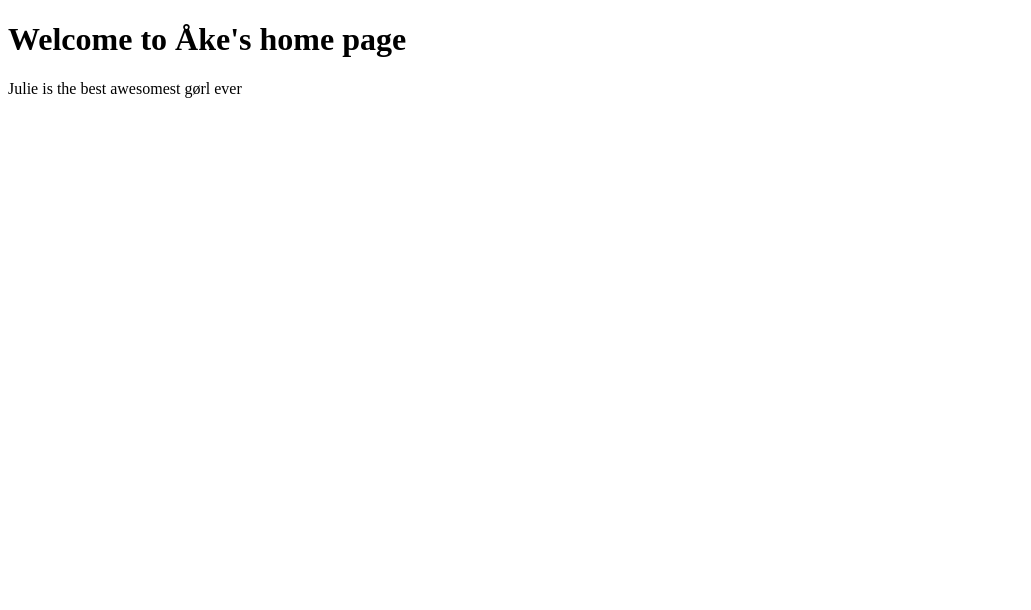
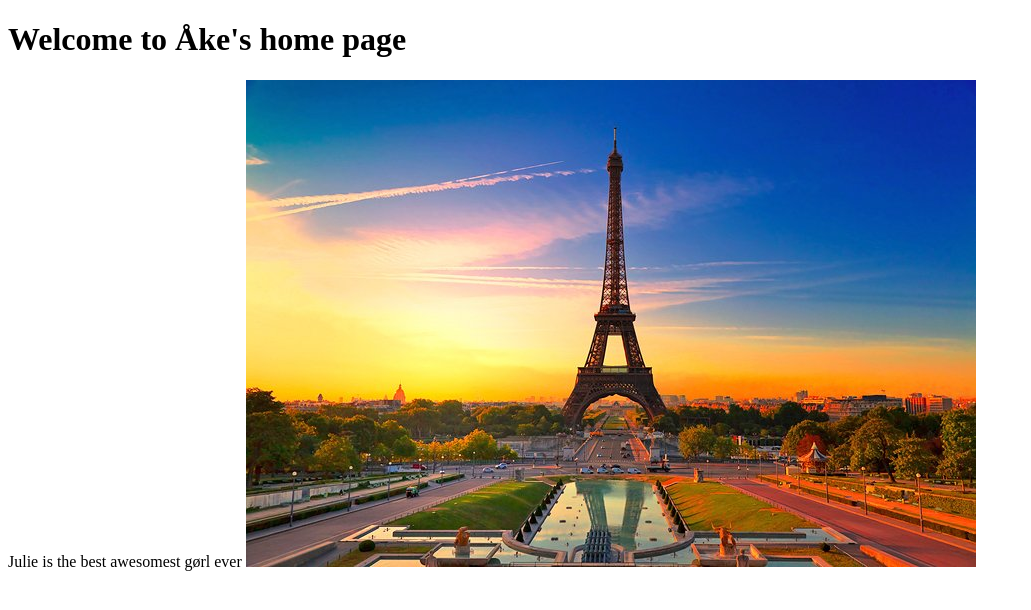
Before and after one commit to akeek/Test, a plain HTML site: page index.html in a window 1280 px wide. Shown: the whole page, without its empty margins (0-1031 px from the left). Drawn offline with Linux system fonts and the light colour scheme.

Commit message:
Adding picture

```diff
--- a/index.html
+++ b/index.html
@@ -11,4 +11,5 @@
 
 </h1>
 </body>Julie is the best awesomest gørl ever
+<img src=images/eifel.jpg alt="eifel tower" />
 </html>
```
Also changed, not shown: images/eifel.jpg (added).
